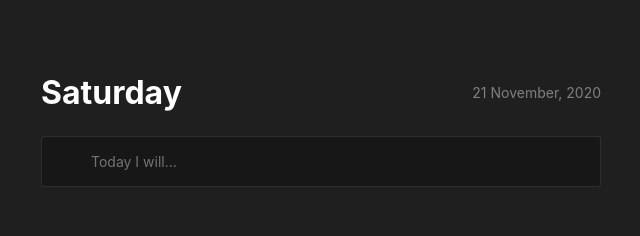
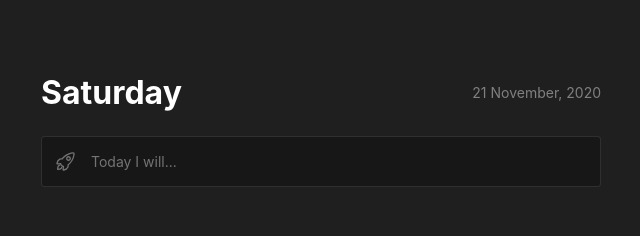
Before and after one commit to dhruvkb/serenite, a Vue app: page / in a window 1280 px wide. Shown: the top 236 px of the page, without its empty margins (319-959 px from the left). Built offline with nearby package versions, Linux system fonts and the light colour scheme.

Commit message:
Set icon in the icon slot

```diff
--- a/src/views/task-page/TaskPage.vue
+++ b/src/views/task-page/TaskPage.vue
@@ -1,22 +1,40 @@
 <template>
   <div class="task-page">
     <Today/>
-    <TaskInput/>
+    <TaskInput>
+      <template #icon>
+        <SereneIcon
+          name="rocket"
+          :path="icons.rocket"/>
+      </template>
+    </TaskInput>
     <TaskList/>
   </div>
 </template>
 
 <script>
+  import SereneIcon from '@/atoms/serene-icon/SereneIcon'
+
   import Today from '@/components/tasks/today/Today'
   import TaskList from '@/components/tasks/task-list/TaskList'
   import TaskInput from '@/components/tasks/task-input/TaskInput'
 
+  import rocket from '@/assets/icons/rocket.svg'
+
   export default {
     name: 'TaskPage',
     components: {
+      SereneIcon,
       Today,
       TaskInput,
       TaskList
+    },
+    data () {
+      return {
+        icons: {
+          rocket
+        }
+      }
     }
   }
 </script>
```
